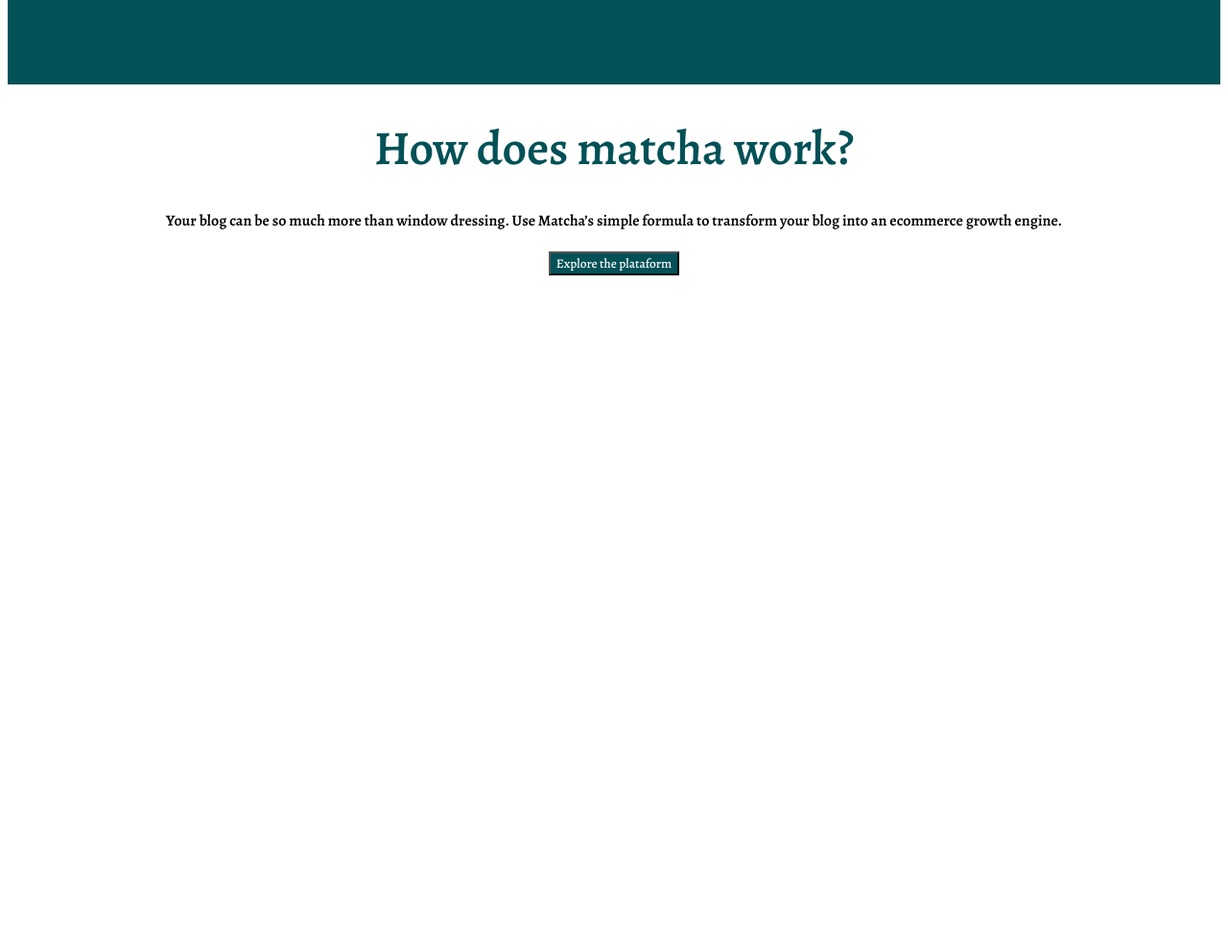
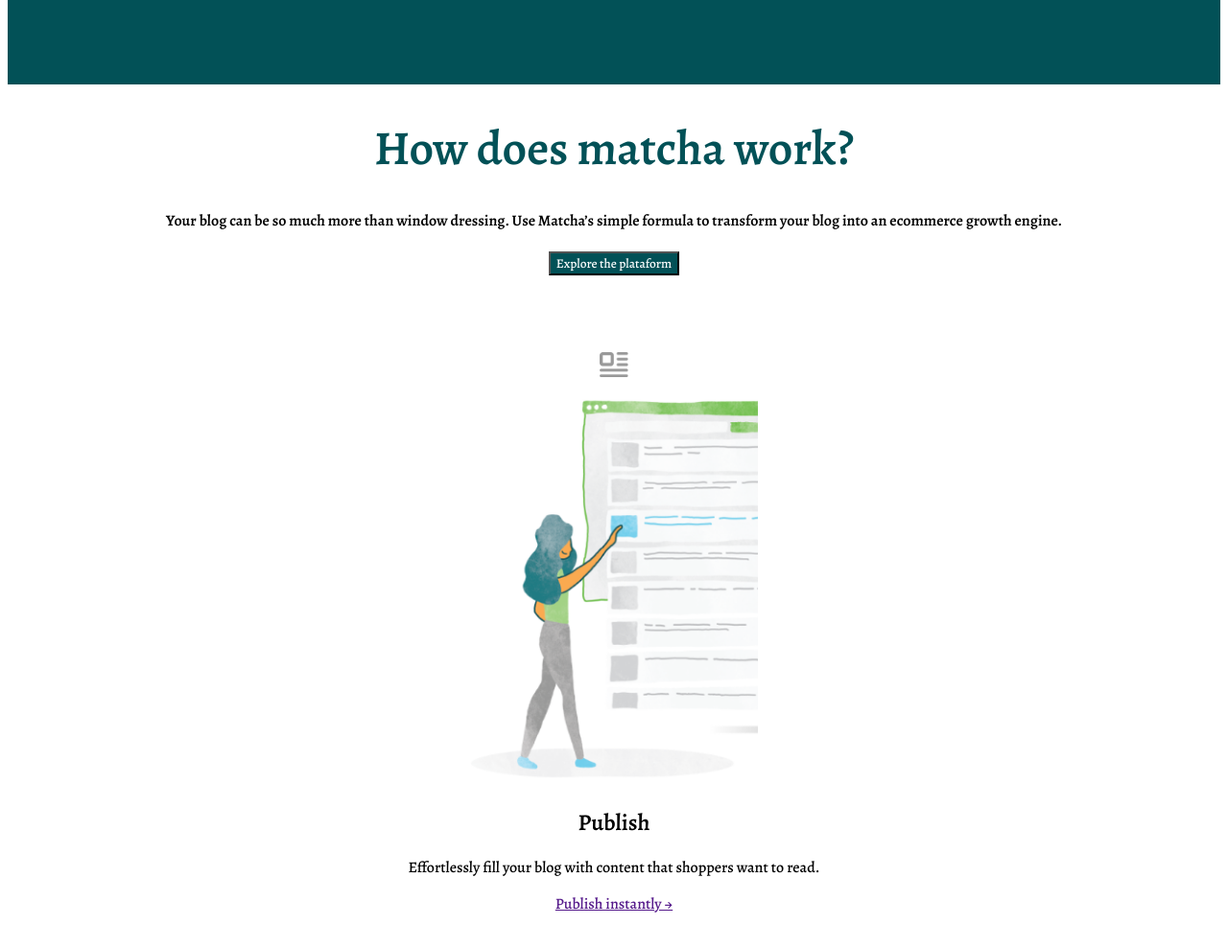
Before and after one commit to mibarra24/Frontend-Fundamentals, a plain HTML site: page sesion-04/Postwork-Matcha/index.html in a window 1280 px wide. Shown: the part 2640-3629 px from the top of the page at 96% size. Before the commit the page ends 2935 px from the top, so only its background shows below. Drawn offline with nearby package versions, Linux system fonts and the light colour scheme.

Commit message:
sesion-04 updated

```diff
--- a/sesion-04/Postwork-Matcha/index.html
+++ b/sesion-04/Postwork-Matcha/index.html
@@ -200,10 +200,29 @@
       Explore the plataform
     </button>
   <article class="work-card">
-    <div class="work-publish">
-
+    <div class="work-content">
+      <figure>
+        <img
+          src="./assets/icon_content.png"
+          alt="Content icon"
+          width="30px"
+        />
+      </figure>
+      <div class="work-image">
+        <figure>
+          <img
+            src="assets/image_content.png"
+            alt="Publish example"
+            width="300px"
+          />
+        </figure>
+      </div>
+      <h2>Publish</h2>
+        <p>
+          Effortlessly fill your blog with content that shoppers want to read.
+        </p>
+        <a href="">Publish instantly →</a>
     </div>
-
   </article>
   </section>
   </body>
--- a/sesion-04/Postwork-Matcha/styles.css
+++ b/sesion-04/Postwork-Matcha/styles.css
@@ -213,3 +213,15 @@ h1 {
   .matcha-work {
     text-align: center;
   }
+
+  .work-card {
+    padding: 5% 10%;
+    grid-template: repeat(2, 330px) / repeat(2, 1fr);
+    border: #343434;
+  }
+
+  .matcha-work .work-card .work-image figure,
+  .matcha-work .work-card .work-image img {
+    margin-top: 0;
+    height: 100%;
+  }
```
Also changed, not shown: sesion-04/Postwork-Matcha/assets/gradient_arrow.png (added), sesion-04/Postwork-Matcha/assets/icon_channels.png (added), sesion-04/Postwork-Matcha/assets/icon_content.png (added), sesion-04/Postwork-Matcha/assets/image_content.png (added).
